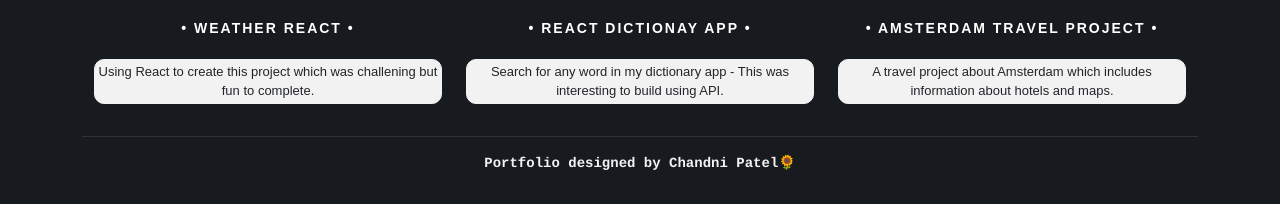
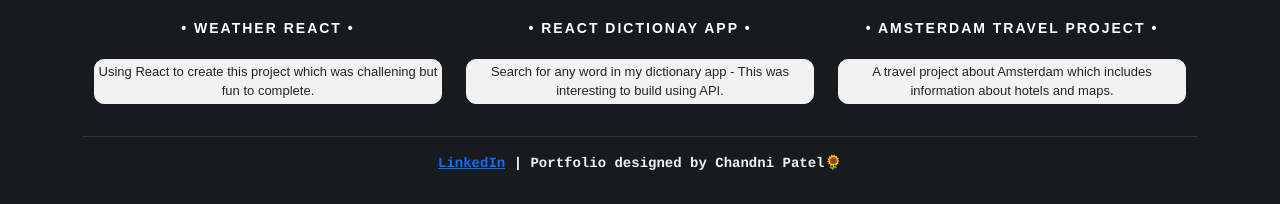
Before and after one commit to chandn33/portfolio-next, a plain HTML site: page index.html in a window 1280 px wide. Shown: the part 1097-1301 px from the top of the page. Drawn offline with nearby package versions, Linux system fonts and the light colour scheme.

Commit message:
added linkedin url

```diff
--- a/index.html
+++ b/index.html
@@ -85,6 +85,6 @@
 </div>
 </div>
 <hr>
-<footer>Portfolio designed by Chandni Patel🌻</footer>
+<footer><a href="https://www.linkedin.com/in/ch4ndn1/">LinkedIn</a> | Portfolio designed by Chandni Patel🌻</footer>
   </body>
 </html>
```
